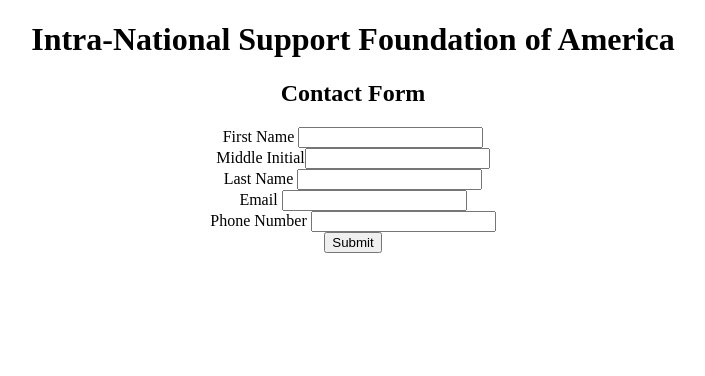
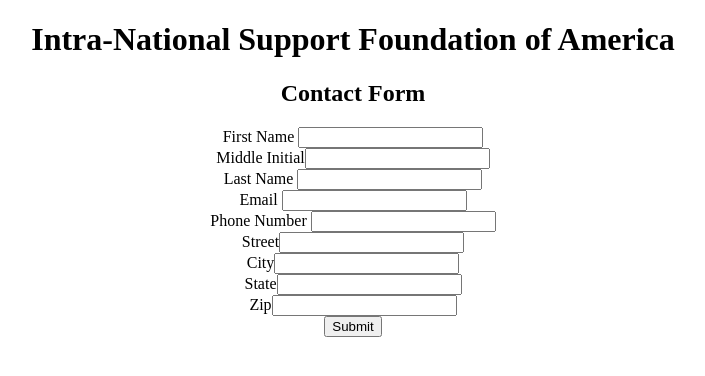
Before and after one commit to tacharya2/intraFoundationPracticeFrontEnd, a React (Create React App) app: page / in a window 1280 px wide. Shown: the top 376 px of the page, without its empty margins (287-992 px from the left). Built offline with nearby package versions, Linux system fonts and the light colour scheme.

Commit message:
CPUPRODUCT-Tek: Added address to the form and tested from client side: the actual form

```diff
--- a/src/Form.js
+++ b/src/Form.js
@@ -9,6 +9,20 @@ const [lastName, setLastName] = useState('');
 const [email, setEmail] = useState('');
 const [phone, setPhone] = useState('');
 
+//Address fields
+  const[street, setStreet] = useState('');
+  const[city, setCity] = useState('');
+  const[state, setState] = useState('');
+  const[zip, setZip] = useState('');
+
+
+  // Function to reset address fields
+  const resetAddressFields = () => {
+    setStreet('');
+    setCity('');
+    setState('');
+    setZip('');
+  };
     const handleFirstNameChange = (e) => {
     setFirstName(e.target.value.trim());
     };
@@ -25,6 +39,24 @@ const [phone, setPhone] = useState('');
     const handlePhoneChange = (e) => {
         setPhone(e.target.value.trim());
       };
+
+      const handleStreetChange = (e) => {
+        setStreet(e.target.value.trim());
+      };
+
+      const handleCityChange = (e) => {
+        setCity(e.target.value.trim());
+      };
+
+
+      const handleStateChange = (e) => {
+        setState(e.target.value.trim());
+      };
+
+      const handleZipChange = (e) => {
+      setZip(e.target.value.trim());
+      };
+
 const handleSubmit = (e) => {
     e.preventDefault();
 
@@ -34,7 +66,13 @@ const handleSubmit = (e) => {
     middleInitial: middleInitial,
     lastName: lastName,
     email:  email,
-    phone: phone
+    phone: phone,
+    address: {
+        street: street,
+        city: city,
+        state: state,
+        zip: zip
+        }
     };
 
     console.log(dataToSend);
@@ -46,6 +84,7 @@ const handleSubmit = (e) => {
         setLastName('');
         setEmail('');
         setPhone('');
+        resetAddressFields();
         })
        .catch(error => {
         console.log('Error: ', error);
@@ -75,9 +114,27 @@ return(
                 <label> Phone Number </label>
                 <input type="Text" value={phone} onChange={handlePhoneChange}/>
             </div>
+            <div>
+              <label>Street</label>
+              <input type="text" value={street} onChange={handleStreetChange} />
+            </div>
+            <div>
+              <label>City</label>
+              <input type="text" value={city} onChange={handleCityChange} />
+            </div>
+            <div>
+              <label>State</label>
+              <input type="text" value={state} onChange={handleStateChange} />
+            </div>
+            <div>
+              <label>Zip</label>
+              <input type="text" value={zip} onChange={handleZipChange} />
+            </div>
+
             <button type="submit">Submit</button>
         </form>
     </div>
 );
 }
+
 export default Form;
```
